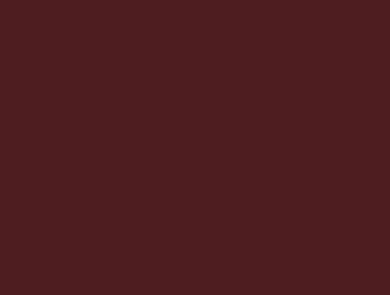
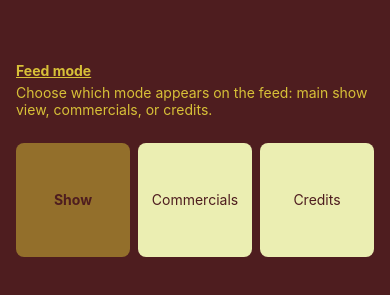
Before and after one commit to tylerpaige/are-you-my-people, a Vue app: page /sounds in a window 390 px wide. Shown: the part 1071-1366 px from the top of the page. Built offline with nearby package versions, Linux system fonts and the light colour scheme; no server answers; a web font is replaced by a local one.

Commit message:
Add controls to change feed mode

```diff
--- /dev/null
+++ b/src/components/FeedModeButton.vue
@@ -0,0 +1,34 @@
+<script setup lang="ts">
+import type { FeedDisplayMode } from '../composables/useRealtimeFeed';
+
+const props = defineProps<{
+  currentMode: FeedDisplayMode;
+  mode: FeedDisplayMode;
+  label: string;
+}>();
+
+const emit = defineEmits<{
+  select: [mode: FeedDisplayMode];
+}>();
+
+function onClick() {
+  if (props.currentMode === props.mode) return;
+  emit('select', props.mode);
+}
+</script>
+
+<template>
+  <button
+    type="button"
+    class="flex-1 rounded-lg aspect-square text-sm transition text-brown"
+    :class="
+      currentMode === mode
+        ? 'bg-yellow font-bold opacity-40'
+        : 'bg-white hover:bg-yellow/70 active:bg-yellow/60'
+    "
+    :disabled="currentMode === mode"
+    @click="onClick"
+  >
+    {{ label }}
+  </button>
+</template>
--- /dev/null
+++ b/src/components/FeedModeButtons.vue
@@ -0,0 +1,35 @@
+<script setup lang="ts">
+import type { FeedDisplayMode } from '../composables/useRealtimeFeed';
+import FeedModeButton from './FeedModeButton.vue';
+
+defineProps<{
+  mode: FeedDisplayMode;
+}>();
+
+const emit = defineEmits<{
+  change: [mode: FeedDisplayMode];
+}>();
+</script>
+
+<template>
+  <div class="grid grid-cols-3 gap-2">
+    <FeedModeButton
+      :current-mode="mode"
+      mode="show"
+      label="Show"
+      @select="emit('change', $event)"
+    />
+    <FeedModeButton
+      :current-mode="mode"
+      mode="commercials"
+      label="Commercials"
+      @select="emit('change', $event)"
+    />
+    <FeedModeButton
+      :current-mode="mode"
+      mode="credits"
+      label="Credits"
+      @select="emit('change', $event)"
+    />
+  </div>
+</template>
--- a/src/composables/useRealtimeFeed.ts
+++ b/src/composables/useRealtimeFeed.ts
@@ -43,13 +43,29 @@ export interface QuestionAskResetEvent {
   timestamp: number;
 }
 
+export interface CommercialBreakEvent {
+  type: 'commercial-break';
+  isOnBreak: boolean;
+  timestamp: number;
+}
+
+export type FeedDisplayMode = 'show' | 'commercials' | 'credits';
+
+export interface FeedModeChangedEvent {
+  type: 'feed-mode-changed';
+  mode: FeedDisplayMode;
+  timestamp: number;
+}
+
 export type FeedEvent =
   | QuestionChangedEvent
   | SoundPlayEvent
   | SoundStopEvent
   | ApplauseEvent
   | QuestionAskIncrementEvent
-  | QuestionAskResetEvent;
+  | QuestionAskResetEvent
+  | CommercialBreakEvent
+  | FeedModeChangedEvent;
 
 const SUPABASE_URL = import.meta.env.VITE_SUPABASE_URL as string | undefined;
 const SUPABASE_ANON_KEY = import.meta.env.VITE_SUPABASE_ANON_KEY as
@@ -99,6 +115,7 @@ function ensureChannel(): RealtimeChannel | null {
 const currentQuestionIndex = ref<number | null>(null);
 
 const lastApplauseAt = ref<number | null>(null);
+const feedDisplayMode = ref<FeedDisplayMode>('show');
 
 const questionAskCounts = reactive<[number, number, number, number, number]>([
   0, 0, 0, 0, 0,
@@ -143,6 +160,14 @@ function applyQuestionAskResetLocally() {
   }
 }
 
+function isFeedDisplayMode(mode: string): mode is FeedDisplayMode {
+  return mode === 'show' || mode === 'commercials' || mode === 'credits';
+}
+
+function applyFeedModeLocally(mode: FeedDisplayMode) {
+  feedDisplayMode.value = mode;
+}
+
 function subscribeIfNeeded() {
   if (isSubscribed) return;
   const channel = ensureChannel();
@@ -180,6 +205,17 @@ function subscribeIfNeeded() {
       const data = payload.payload as QuestionAskResetEvent | undefined;
       if (!data || data.type !== 'question-ask-reset') return;
       applyQuestionAskResetLocally();
+    })
+    .on('broadcast', { event: 'commercial-break' }, (payload) => {
+      const data = payload.payload as CommercialBreakEvent | undefined;
+      if (!data || data.type !== 'commercial-break') return;
+      applyFeedModeLocally(data.isOnBreak ? 'commercials' : 'show');
+    })
+    .on('broadcast', { event: 'feed-mode-changed' }, (payload) => {
+      const data = payload.payload as FeedModeChangedEvent | undefined;
+      if (!data || data.type !== 'feed-mode-changed') return;
+      if (!isFeedDisplayMode(data.mode)) return;
+      applyFeedModeLocally(data.mode);
     })
     .subscribe((status) => {
       if (status === 'SUBSCRIBED') {
@@ -286,6 +322,30 @@ export function useFeedProducer() {
     });
   }
 
+  function publishCommercialBreakStart() {
+    publishFeedMode('commercials');
+  }
+
+  function publishCommercialBreakEnd() {
+    publishFeedMode('show');
+  }
+
+  function publishFeedMode(mode: FeedDisplayMode) {
+    applyFeedModeLocally(mode);
+
+    if (!channel) return;
+    const event: FeedModeChangedEvent = {
+      type: 'feed-mode-changed',
+      mode,
+      timestamp: Date.now(),
+    };
+    void channel.send({
+      type: 'broadcast',
+      event: 'feed-mode-changed',
+      payload: event,
+    });
+  }
+
   return {
     publishQuestionChanged,
     publishSoundPlay,
@@ -293,6 +353,9 @@ export function useFeedProducer() {
     publishApplause,
     publishQuestionAskIncrement,
     publishQuestionAskReset,
+    publishCommercialBreakStart,
+    publishCommercialBreakEnd,
+    publishFeedMode,
   };
 }
 
@@ -340,5 +403,6 @@ export function useFeedConsumer() {
     activeLetterDefinitions,
     lastApplauseAt,
     questionAskCounts,
+    feedDisplayMode,
   };
 }
--- a/src/pages/FeedPage.vue
+++ b/src/pages/FeedPage.vue
@@ -1,5 +1,5 @@
 <script setup lang="ts">
-import { ref, watch, onMounted, onUnmounted, nextTick } from 'vue';
+import { computed, ref, watch, onMounted, onUnmounted, nextTick } from 'vue';
 import gsap from 'gsap';
 import Logo from '../components/Logo.vue';
 import { useFeedConsumer } from '../composables/useRealtimeFeed';
@@ -8,7 +8,22 @@ import {
   FEED_LOGO_70S_DEFAULT_TIMINGS,
 } from '../lib/createFeedLogo70sTimeline';
 
-const { lastApplauseAt } = useFeedConsumer();
+const { lastApplauseAt, feedDisplayMode } = useFeedConsumer();
+
+const DEFAULT_BACKGROUND_IFRAME_URL =
+  'https://www.youtube.com/embed/iAtNl85CCIg?autoplay=1&mute=1&loop=1&controls=0&playlist=iAtNl85CCIg&modestbranding=1&playsinline=1&rel=0&fs=0&disablekb=1';
+const COMMERCIAL_BREAK_IFRAME_URL =
+  'https://www.youtube.com/embed/3MVpB-zsg5o?autoplay=1&mute=1&loop=1&controls=0&playlist=3MVpB-zsg5o&modestbranding=1&playsinline=1&rel=0&fs=0&disablekb=1';
+const CREDITS_IFRAME_URL =
+  'https://www.youtube.com/embed/94QY6AUHuxs?autoplay=1&mute=1&loop=1&controls=0&playlist=94QY6AUHuxs&modestbranding=1&playsinline=1&rel=0&fs=0&disablekb=1';
+
+const feedIframeUrl = computed(() =>
+  feedDisplayMode.value === 'commercials'
+    ? COMMERCIAL_BREAK_IFRAME_URL
+    : feedDisplayMode.value === 'credits'
+      ? CREDITS_IFRAME_URL
+      : DEFAULT_BACKGROUND_IFRAME_URL
+);
 
 const showApplauseFlash = ref(false);
 let applauseFlashTimer: ReturnType<typeof setTimeout> | null = null;
@@ -72,7 +87,7 @@ watch(
       startFeedLogoAnim();
     });
   },
-  { flush: 'post', immediate: true },
+  { flush: 'post', immediate: true }
 );
 
 watch(lastApplauseAt, () => {
@@ -102,11 +117,26 @@ onUnmounted(() => {
   <div
     class="min-h-screen bg-brown text-white flex flex-col justify-center items-center select-none overflow-hidden"
   >
+    <!-- Commercials / credits -->
+    <div
+      v-if="feedDisplayMode !== 'show'"
+      class="absolute inset-0 bg-black overflow-hidden"
+    >
+      <iframe
+        class="absolute aspect-4/3 left-1/2 top-1/2 z-0 pointer-events-none -translate-x-1/2 -translate-y-1/2 orientation-lt-video:h-full orientation-lt-video:w-auto orientation-gte-video:w-full orientation-gte-video:h-auto"
+        :src="feedIframeUrl"
+        title="Background video"
+        frameborder="0"
+        allow="autoplay; encrypted-media; picture-in-picture"
+      ></iframe>
+    </div>
+
+    <template v-else>
       <!-- Background YouTube video -->
       <div class="absolute inset-0 overflow-hidden" aria-hidden="true">
         <iframe
           class="absolute aspect-video left-1/2 top-1/2 z-0 opacity-20 pointer-events-none -translate-x-1/2 -translate-y-1/2 orientation-lt-video:h-full orientation-lt-video:w-auto orientation-gte-video:w-full orientation-gte-video:h-auto"
-        src="https://www.youtube.com/embed/iAtNl85CCIg?autoplay=1&mute=1&loop=1&controls=0&playlist=iAtNl85CCIg&modestbranding=1&playsinline=1&rel=0&fs=0&disablekb=1"
+          :src="feedIframeUrl"
           title="Background video"
           frameborder="0"
           allow="autoplay; encrypted-media; picture-in-picture"
@@ -135,6 +165,7 @@ onUnmounted(() => {
           <Logo />
         </div>
       </div>
+    </template>
   </div>
 </template>
 
--- a/src/pages/SoundsPage.vue
+++ b/src/pages/SoundsPage.vue
@@ -3,10 +3,12 @@ import { ref, computed, onMounted, onUnmounted } from 'vue';
 import Keyboard from '../components/Keyboard.vue';
 import MobileSoundGrid from '../components/MobileSoundGrid.vue';
 import Logo from '../components/Logo.vue';
+import FeedModeButtons from '../components/FeedModeButtons.vue';
 import { useSoundboard } from '../composables/useSoundboard';
 import {
   useFeedConsumer,
   useFeedProducer,
+  type FeedDisplayMode,
   type QuestionAskSlot,
 } from '../composables/useRealtimeFeed';
 import {
@@ -31,11 +33,12 @@ const {
 } = useSoundboard();
 const shiftHeld = ref(false);
 
-const { questionAskCounts } = useFeedConsumer();
+const { questionAskCounts, feedDisplayMode } = useFeedConsumer();
 const {
   publishApplause,
   publishQuestionAskIncrement,
   publishQuestionAskReset,
+  publishFeedMode,
 } = useFeedProducer();
 
 const ASK_SLOTS: QuestionAskSlot[] = [1, 2, 3, 4, 5];
@@ -43,6 +46,10 @@ const ASK_SLOTS: QuestionAskSlot[] = [1, 2, 3, 4, 5];
 function onApplauseClick() {
   play('J');
   publishApplause();
+}
+
+function setFeedMode(mode: FeedDisplayMode) {
+  publishFeedMode(mode);
 }
 
 // ---- Mobile stopwatch: total (session) vs this question; incrementing a person laps "this question" ----
@@ -224,6 +231,17 @@ onUnmounted(() => {
         @play="play"
         @stop="handleStop"
       />
+
+      <div
+        class="mx-auto mb-4 mt-16 w-full max-w-3xl text-sm text-yellow/80 leading-tight"
+      >
+        <h2 class="text-md mb-1 font-bold underline">Feed mode</h2>
+        <p class="mb-6">
+          Choose which mode appears on the feed: main show view, commercials, or
+          credits.
+        </p>
+        <FeedModeButtons :mode="feedDisplayMode" @change="setFeedMode" />
+      </div>
     </div>
 
     <!-- Mobile: fixed bottom dock — pause (when playing), applause, stopwatch -->
--- a/src/style.css
+++ b/src/style.css
@@ -3,6 +3,8 @@
 /* Viewport width/height ratio: e.g. portrait-ish vs 16:9 and wider */
 @custom-variant orientation-lt-video (@media (max-aspect-ratio: 16/9));
 @custom-variant orientation-gte-video (@media (min-aspect-ratio: 16/9));
+@custom-variant orientation-lt-4-3 (@media (max-aspect-ratio: 4/3));
+@custom-variant orientation-gte-4-3 (@media (min-aspect-ratio: 4/3));
 
 @keyframes applause-blink {
   0%,
```
Also changed, not shown: src/pages/QuestionsPage.vue (+7 -4 lines). Lines whose indentation alone changed are shown as unchanged.
